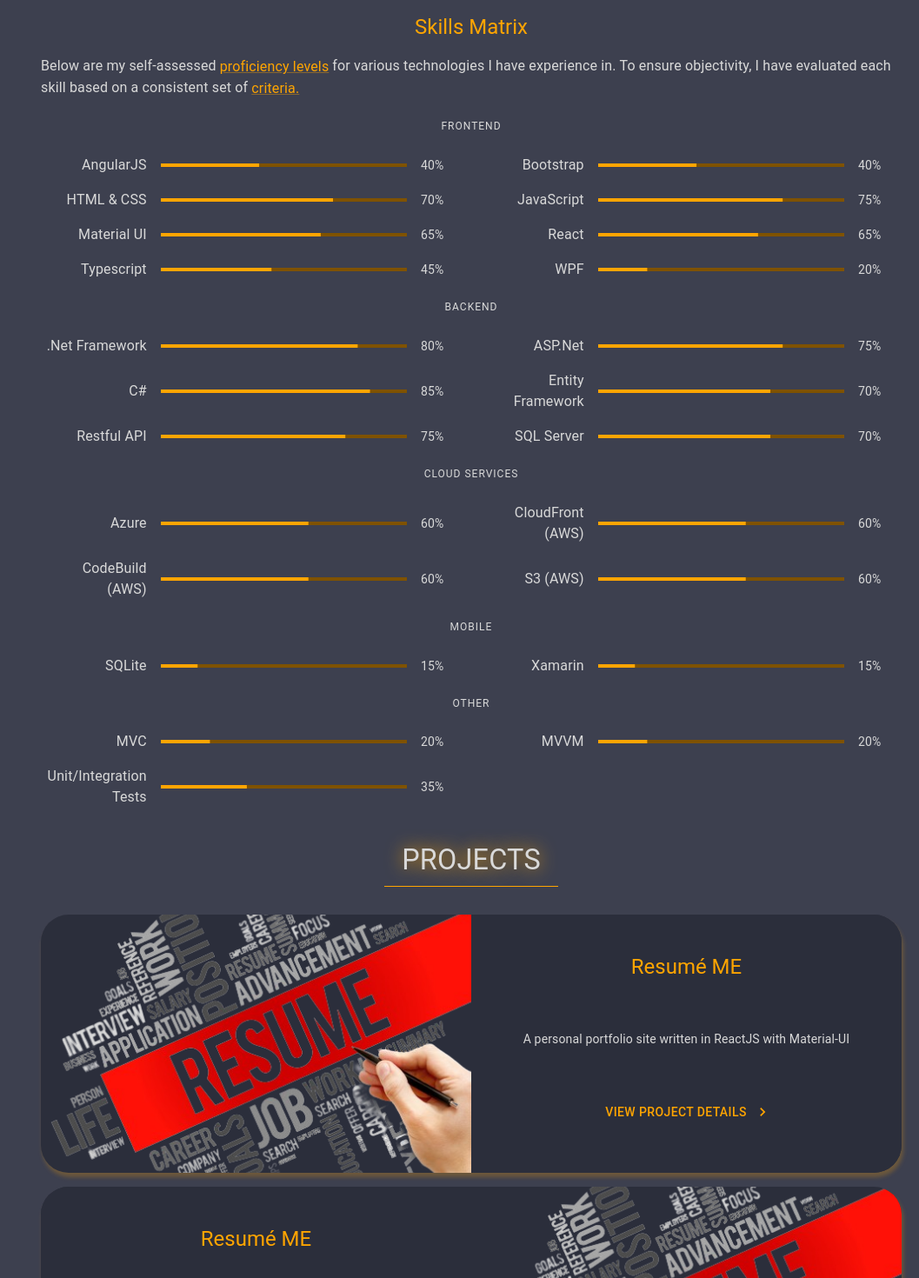
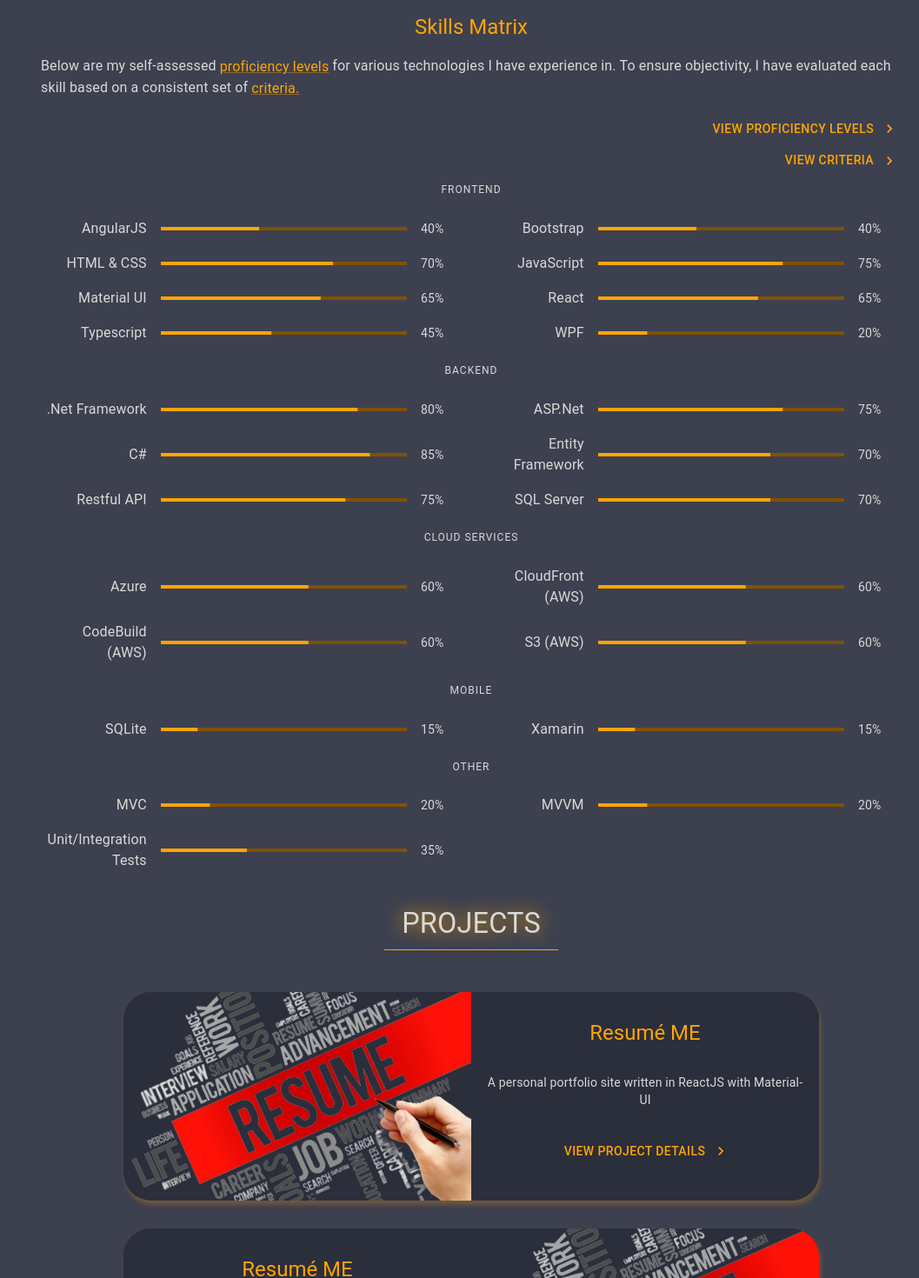
Before and after one commit to Willie-S/resume-react-js, a React (Create React App) app: page / in a window 1280 px wide. Shown: the part 1540-3010 px from the top of the page at 87% size, without its empty margins (223-1280 px from the left). Built offline with nearby package versions, Linux system fonts and the light colour scheme.

Commit message:
About & Projects section: -Created addtional link buttons for displaying the skills criteria & proficiency level popups; -Updated the layout styling for ProjectCards;

```diff
--- a/src/page_sections/About.jsx
+++ b/src/page_sections/About.jsx
@@ -27,6 +27,7 @@ import SectionTitle from "../components/SectionTitle";
 import SectionHeading from "../components/SectionHeading";
 import SkillPercentageComp from "../components/SkillPercentageComp";
 import InLineLinkComp from "../components/InLineLinkComp";
+import ViewButtonComp from "../components/ViewButtonComp";
 
 const About = () => {
     const theme = useTheme();
@@ -223,6 +224,20 @@ const About = () => {
                     <InLineLinkComp onClickHandler={handleOpenCriteria}>criteria.</InLineLinkComp>
                 </Typography>
 
+                <Box
+                    sx={{
+                        width: "100%",
+                        display: "flex",
+                        flexDirection: "column",
+                        alignItems: "flex-end",
+                    }}
+                >
+                    <ViewButtonComp onClick={handleOpenProficiency}>
+                        View Proficiency Levels
+                    </ViewButtonComp>
+                    <ViewButtonComp onClick={handleOpenCriteria}>View Criteria</ViewButtonComp>
+                </Box>
+
                 <Grid container spacing={2} alignItems="center">
                     {PROFILE_DETAILS.skills
                         .sort(
--- a/src/page_sections/Projects.jsx
+++ b/src/page_sections/Projects.jsx
@@ -6,13 +6,13 @@ import { PROFILE_DETAILS } from "../constants/appData";
 
 const Projects = () => {
     return (
-        <section id="projects" style={{ padding: "20px", height: "100vh" }}>
+        <section id="projects" style={{ padding: "20px", minHeight: "100vh" }}>
             <SectionTitle title={"Projects"} />
 
             {/* Projects container */}
-            <Box my={4}>
+            <Box my={4} width="100%" display="flex" flexDirection="column" alignItems="center">
                 {PROFILE_DETAILS.projects.map((project, index) => (
-                    <Box key={index} my={2}>
+                    <Box key={index} my={2} width="100%" maxWidth="800px">
                         <ProjectCard project={project} reverse={index % 2 !== 0} />
                     </Box>
                 ))}
```
